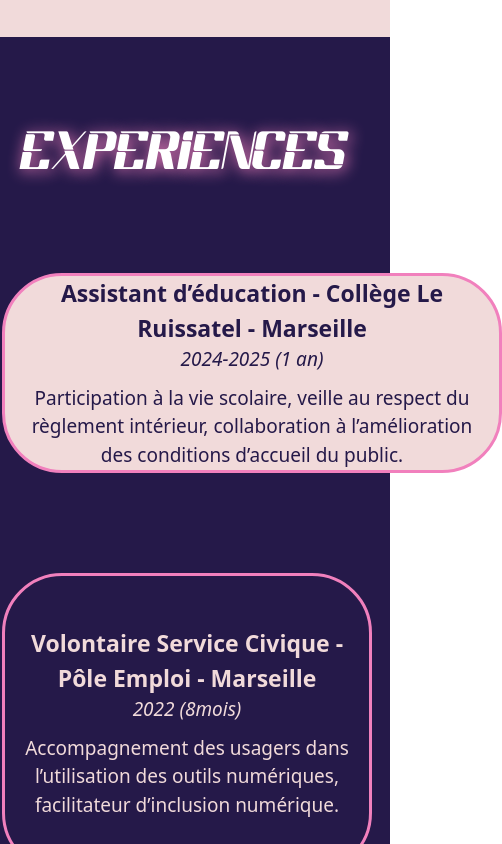
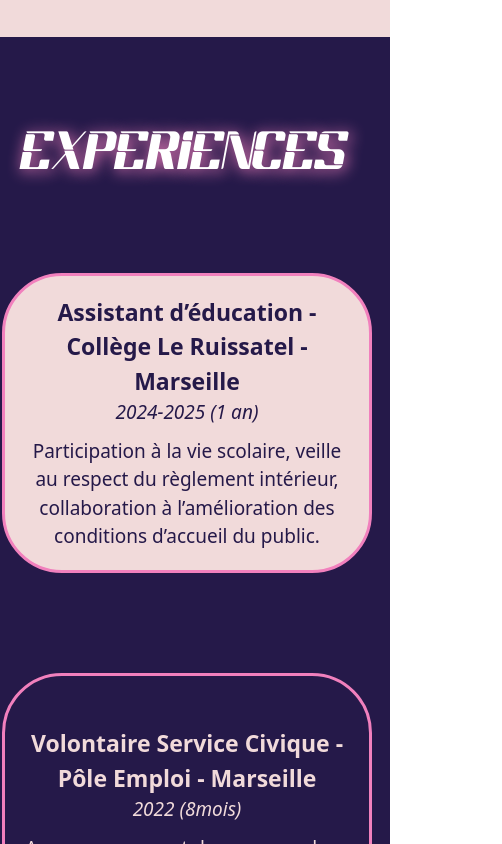
Before and after one commit to Florian-Mas/Portfolio, a React (Vite) app: page / in a window 390 px wide. In both pictures the pointer is over the element 187 px from the left and 6328 px from the top of the page. Shown: the part 5906-6750 px from the top of the page, 502 px wide, since content can reach past the window. Built offline with nearby package versions, Linux system fonts and the light colour scheme.

Commit message:
fixing responsive for competences and formation, adding an icon and changing the page language to french

```diff
--- a/index.html
+++ b/index.html
@@ -1,12 +1,12 @@
 <!DOCTYPE html>
-<html lang="en">
+<html lang="fr">
   <head>
     <meta charset="UTF-8" />
-    <link rel="icon" type="image/svg+xml" href="/vite.svg" />
+    <link rel="icon" type="" href="src/component/image/icone-app.png" />
     <meta name="viewport" content="width=device-width, initial-scale=1.0" />
     <link href="https://cdn.jsdelivr.net/npm/bootstrap@5.3.8/dist/css/bootstrap.min.css" rel="stylesheet" integrity="sha384-sRIl4kxILFvY47J16cr9ZwB07vP4J8+LH7qKQnuqkuIAvNWLzeN8tE5YBujZqJLB" crossorigin="anonymous">
 
-    <title>Vite + React + TS</title>
+    <title>Florian MASSART - Portfolio</title>
   </head>
 
   <body>
--- a/src/component/Experiences/Experiences.css
+++ b/src/component/Experiences/Experiences.css
@@ -81,5 +81,10 @@
         height: 300px;
         margin-left: 2px;
     }
+    .TimeLineElementExperiences:hover{
+        width: 370px;
+        height: 300px;
+        margin-left: 2px;
+    }
 
 }
--- a/src/component/Formation/Formation.css
+++ b/src/component/Formation/Formation.css
@@ -77,5 +77,10 @@
         height: 200px;
         margin-left: 2px;
     }
+    .TimeLineElementFormation:hover{
+        width: 370px;
+        height: 200px;
+        margin-left: 2px;
+    }
 
 }
--- a/src/component/Projets/Projets.tsx
+++ b/src/component/Projets/Projets.tsx
@@ -26,7 +26,7 @@ function Projets() {
     PortfolioFormatCV:
       "Réalisation de mon portfolio en format CV. Cela a été réalisé sur une seule page où les éléments s'affichent en fonction de la catégorie choisie.",
     Hangman:
-      "Réalisation d’un jeu du pendu en python avec un choix de mot aléatoire sélectionné dans une liste personnalisée tout en enregistrant le meilleur score pour chacun des mots. Il est possible d'ajouter des éléments dans la liste afin que le programme essaie de les faire découvir au joueur.",
+      "Réalisation d’un jeu du pendu en python avec un choix de mots aléatoires sélectionnés dans une liste personnalisée tout en enregistrant le meilleur score pour chacun des mots. Il est possible d'ajouter des éléments dans la liste afin que le programme essaie de les faire découvir au joueur.",
     EbaucheJeu3D:
       "Elaboration d’un système de déplacement, de mouvement de caméra, de raycast et de gravité sur Unity. Ce projet personnel utilise uniquement des scripts destinés à être importés par la suite sur tout élément permettant de faire une action.",
   };
```
Also changed, not shown: src/component/image/icone-app.png (added).
